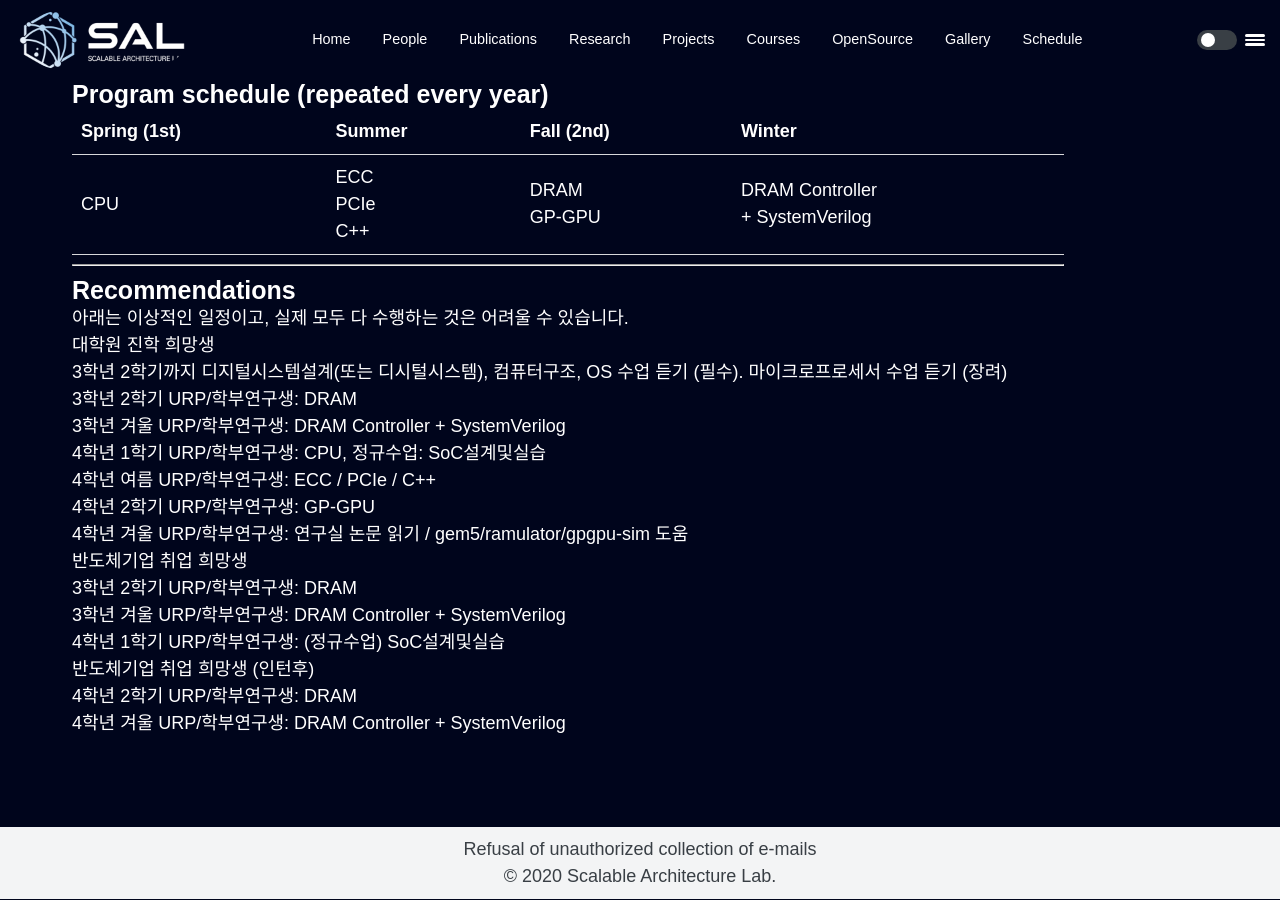
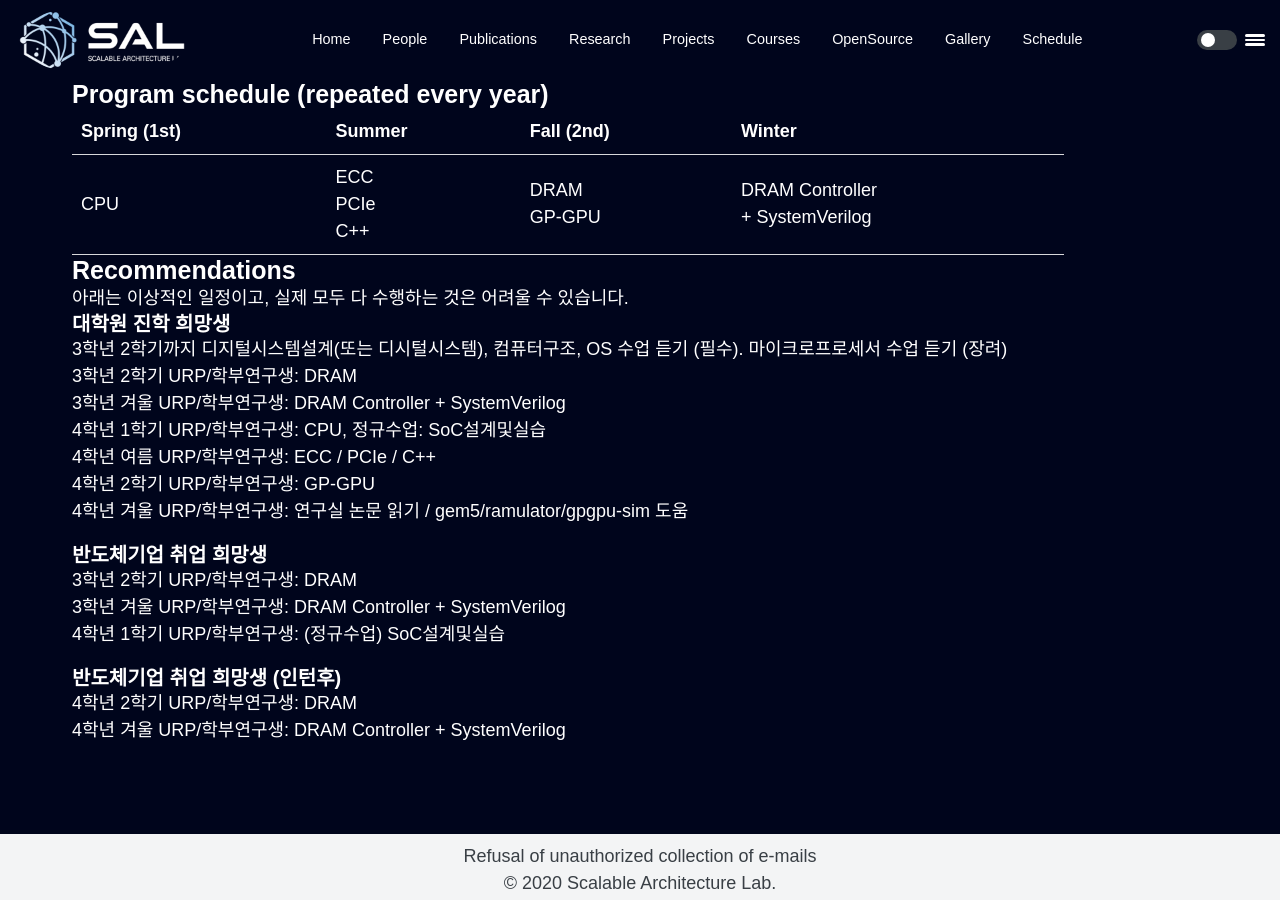
Before and after one commit to scalable-arch/scalable-arch.github.io, a Jekyll site: the page built from courses.md, in a window 1280 px wide and 900 px high, scrolled down 951 px. Built offline with Jekyll 4.4.1, drawn with Linux system fonts in a browser that asks for light colours.

Commit message:
Update courses.md

```diff
--- a/courses.md
+++ b/courses.md
@@ -30,13 +30,14 @@ Mostly run by graudate students for undergraduate students.
 | ---             | ---                      | ---                     | ---                             |
 | CPU             | ECC <br> PCIe <br> C++   | DRAM <br> GP-GPU        | DRAM Controller <br> + SystemVerilog |
 
----
+
+
+
 ### Recommendations
 
 아래는 이상적인 일정이고, 실제 모두 다 수행하는 것은 어려울 수 있습니다.
 
-<ul>
-<li> 대학원 진학 희망생 </li>
+#### 대학원 진학 희망생
   <ul>
     <li> 3학년 2학기까지 디지털시스템설계(또는 디시털시스템), 컴퓨터구조, OS 수업 듣기 (필수). 마이크로프로세서 수업 듣기 (장려) </li>
     <li> 3학년 2학기 URP/학부연구생: DRAM </li>
@@ -47,16 +48,15 @@ Mostly run by graudate students for undergraduate students.
     <li> 4학년 겨울 URP/학부연구생: 연구실 논문 읽기 / gem5/ramulator/gpgpu-sim 도움 </li>
   </ul>
 
-<li> 반도체기업 취업 희망생 </li>
+#### 반도체기업 취업 희망생
   <ul>
     <li> 3학년 2학기 URP/학부연구생: DRAM </li>
     <li> 3학년 겨울 URP/학부연구생: DRAM Controller + SystemVerilog </li>
     <li> 4학년 1학기 URP/학부연구생: (정규수업) SoC설계및실습 </li>
   </ul>
 
-<li> 반도체기업 취업 희망생 (인턴후) </li>
+#### 반도체기업 취업 희망생 (인턴후)
   <ul>
     <li> 4학년 2학기 URP/학부연구생: DRAM </li>
     <li> 4학년 겨울 URP/학부연구생: DRAM Controller + SystemVerilog </li>
   </ul>
-</ul>
```
